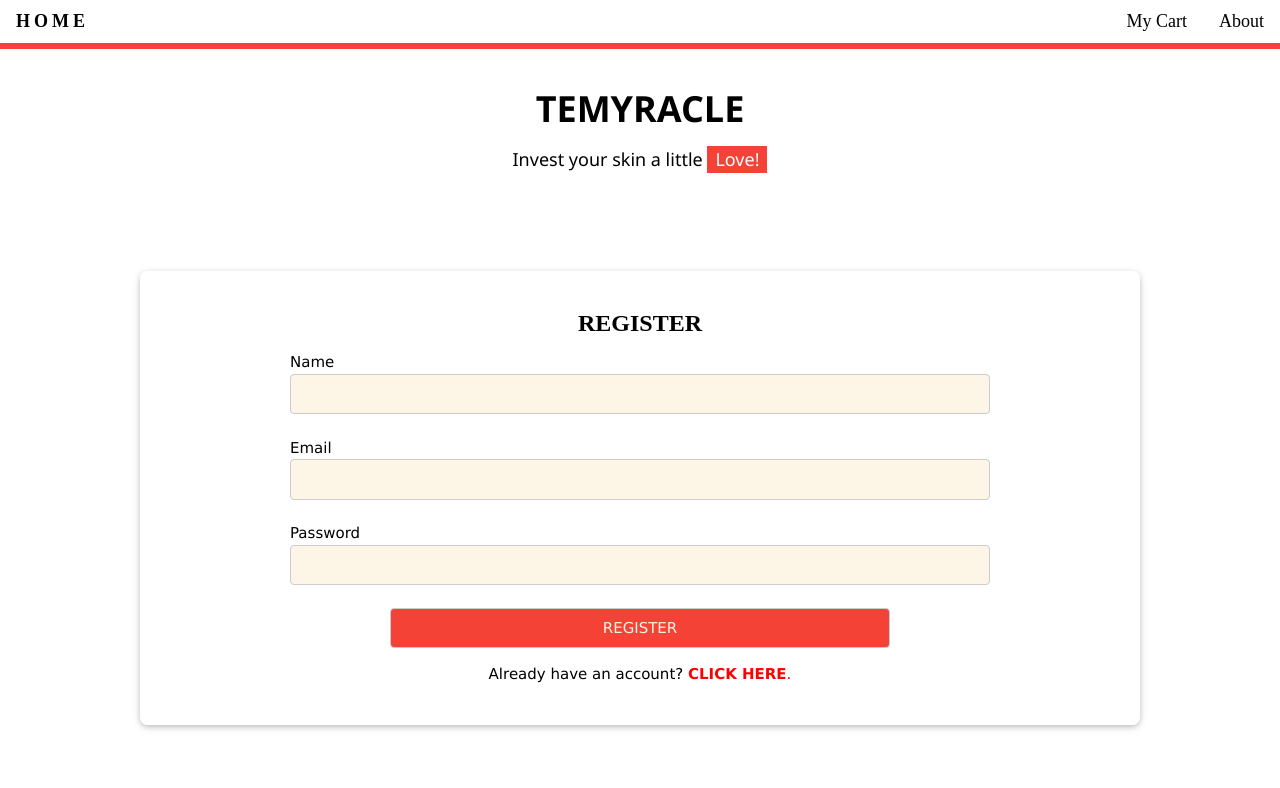
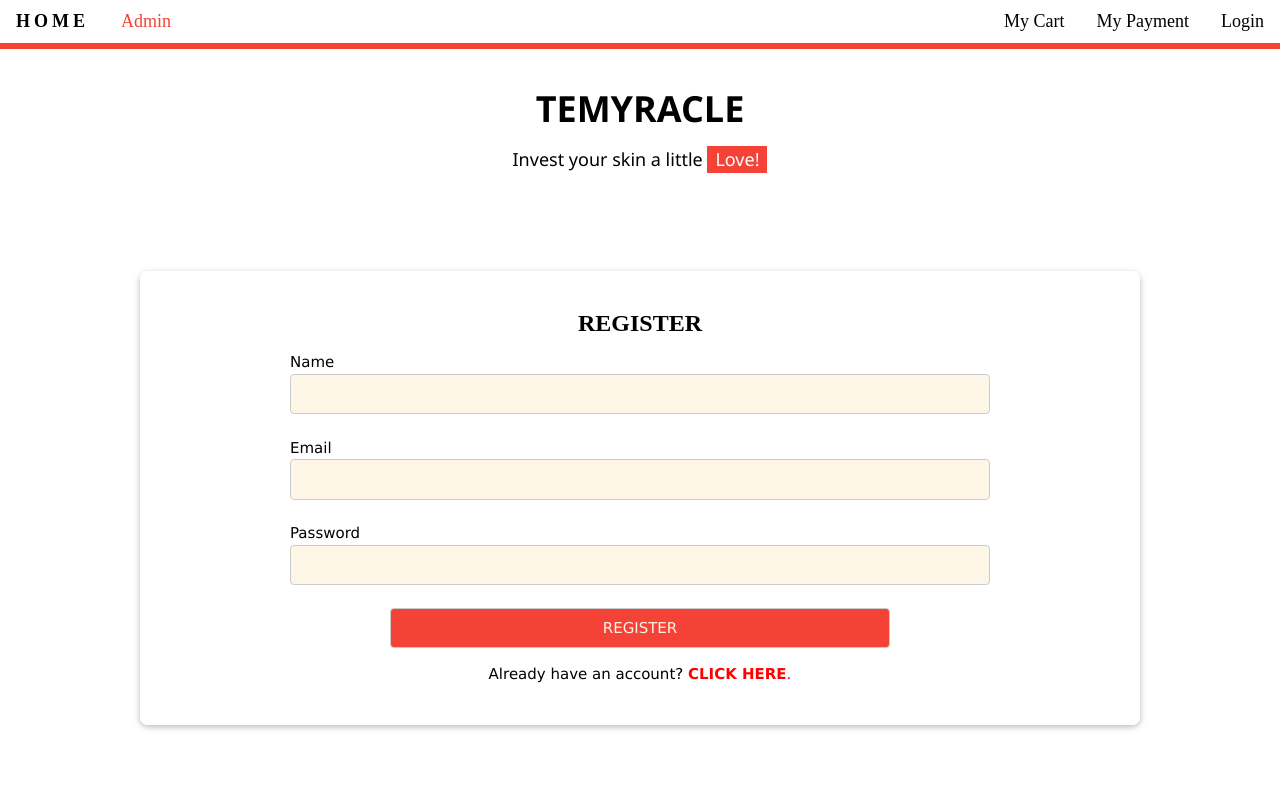
Before and after one commit to amierputra/onlineShop, a PHP site: page /register.php in a window 1280 px wide. Shown: the top 788 px of the page. Run offline with PHP 8.4, Linux system fonts and the light colour scheme; some libraries are stand-ins or nearby versions.

Commit message:
Update register.php

```diff
--- a/product/php/register.php
+++ b/product/php/register.php
@@ -96,7 +96,9 @@ function sendMail($email, $otp)
     <div class="w3-padding-24">
         <div class="w3-bar w3-bottombar w3-cell-middle w3-top w3-white w3-border-red w3-padding-12">
             <a href="index.php" class="w3-bar-item w3-large w3-wide pointer" style="font-family: Poppins; text-decoration:none;"><b>HOME</b></a>
-            <a href="" class="w3-bar-item w3-large w3-right " style="font-family: Poppins; text-decoration:none;">About</a>
+            <a href="adminlog.php" class="w3-bar-item w3-large w3-text-red pointer" style="font-family: Poppins; text-decoration:none;">Admin</a>
+            <a href="login.php" class="w3-bar-item w3-large w3-right " style="font-family: Poppins; text-decoration:none;">Login</a>
+            <a href="mypayment.php" class="w3-bar-item w3-large w3-right " style="font-family: Poppins; text-decoration:none;">My Payment</a>
             <a href="" class="w3-bar-item w3-large w3-right " style="font-family: Poppins; text-decoration:none;">My Cart</a>
         </div>
     </div>
```
